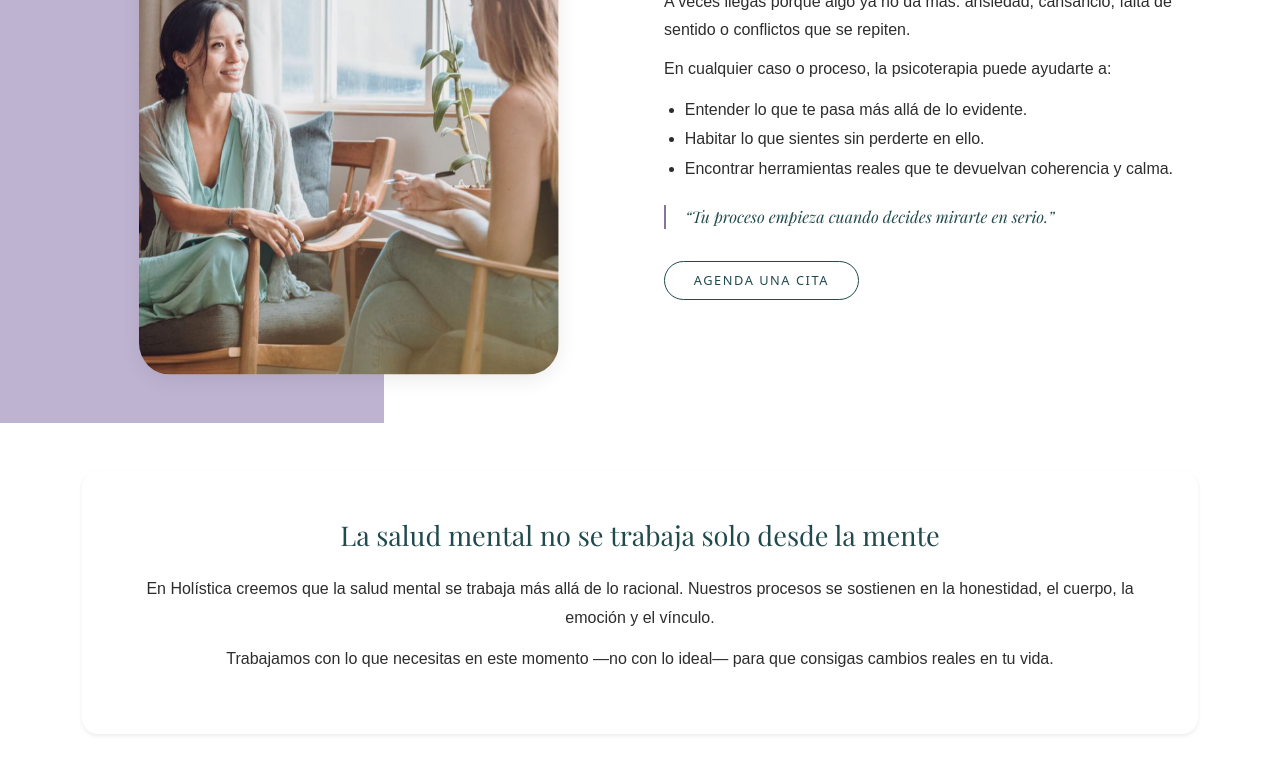
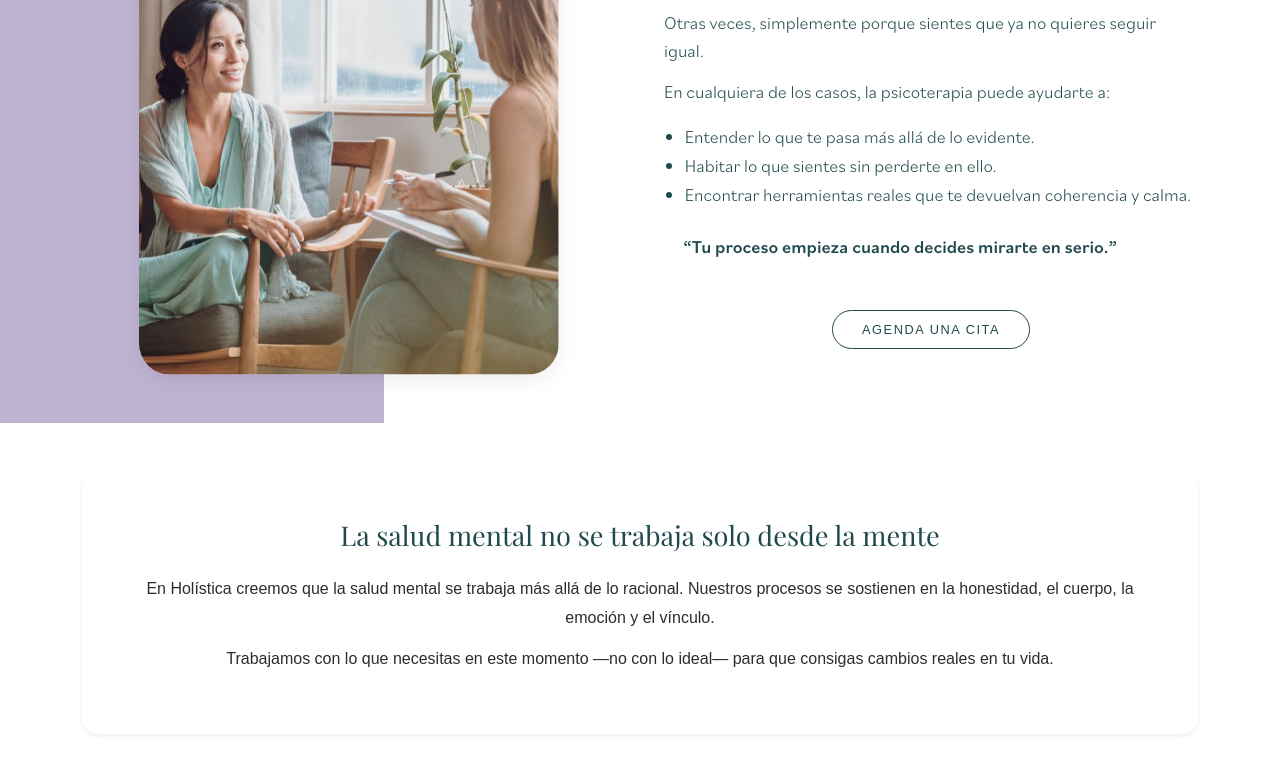
Before and after one commit to juankp3/holistica, a website: page psicoterapia.html in a window 1280 px wide. Shown: the part 363-1142 px from the top of the page. Drawn offline with nearby package versions, Linux system fonts and the light colour scheme; a web font is replaced by a local one.

```diff
--- a/psicoterapia.html
+++ b/psicoterapia.html
@@ -81,16 +81,17 @@
             </div>
           </div>
 
-          <div class="col-lg-6">
+          <div class="col-lg-6 text-body-lg">
             <h1 class="psico-title">Lo que te pasa no es el problema. Ignorarlo, sí</h1>
 
-            <p class="psico-text">
-              A veces llegas porque algo ya no da más: ansiedad, cansancio, falta de sentido o conflictos que se
-              repiten.
+            <p>
+              A veces llegas porque algo ya no da más: ansiedad, cansancio, falta de sentido o conflictos que se repiten.
             </p>
-
-            <p class="psico-text">
-              En cualquier caso o proceso, la psicoterapia puede ayudarte a:
+            <p>
+              Otras veces, simplemente porque sientes que ya no quieres seguir igual.
+            </p>
+            <p>
+              En cualquiera de los casos, la psicoterapia puede ayudarte a:
             </p>
 
             <ul class="psico-list">
@@ -103,7 +104,7 @@
               “Tu proceso empieza cuando decides mirarte en serio.”
             </blockquote>
 
-            <a href="#" class="btn btn-outline-dark mt-3">Agenda una cita</a>
+            <a href="#" class="btn btn-outline-dark mt-5">Agenda una cita</a>
           </div>
 
         </div>
--- a/src/sass/abstracts/_base.sass
+++ b/src/sass/abstracts/_base.sass
@@ -16,6 +16,7 @@
   font-size: $font-h2
   line-height: 1.25
   font-weight: 100
+  letter-spacing: $space-xxxs
 h3
   font-size: $font-h3
   line-height: 1.3
@@ -23,7 +24,6 @@
 
 .text-body-lg
   font-family: "Bilo", sans-serif
-  font-size: 1.25rem
-  line-height: 1.8
+  font-size: $font-lg
+  line-height: 1.6
   font-weight: 300
-  color: $text-main
--- a/src/sass/components/_nosotros.sass
+++ b/src/sass/components/_nosotros.sass
@@ -87,10 +87,10 @@
     font-weight: 500
 
   p
-    font-family: 'Bilo', sans-serif
-    font-size: $font-xl
-    line-height: 1.8
-    font-weight: 300
+    // font-family: 'Bilo', sans-serif
+    // font-size: $font-xl
+    // line-height: 1.8
+    // font-weight: 300
     color: $text-main
     margin-bottom: 1rem
 
@@ -129,14 +129,13 @@
     line-height: 1.3
     color: white
   .history-text
-    font-size: $font-xl
-    line-height: 1.5
-    font-weight: 300
     color: white
 
 .section-team-intro
   color: $text-light
   text-align: center
+  h2
+    margin-bottom: 1.5rem
   .section-team-intro-content
     background: $secondary
     padding: 4rem 0
@@ -171,13 +170,9 @@
     font-weight: 200
     margin-bottom: 1.5rem
   p
-    font-family: 'Bilo', sans-serif
-    font-size: $font-xl
-    line-height: 1.8
     max-width: 700px
     margin: 0 auto
-    font-weight: 300
-    color: $text-light
+    color: white
 
 .team-founder
   padding: 8rem 0
--- a/src/sass/components/_psicoterapia.sass
+++ b/src/sass/components/_psicoterapia.sass
@@ -2,11 +2,8 @@
   position: relative
   overflow: hidden
   background: linear-gradient(to right, $hol-purple-light 36%, #ffffff 36%)
-  // Opcional: si quieres que en tablet/celular el fondo NO sea dividido
   @include media-macro()
     background: linear-gradient(to right, $hol-purple-light 30%, #ffffff 30%)
-  // @media (max-width: 991px)
-  //   background: $hol-purple-light
   .hero-img-wrapper
     max-width: 420px
     margin: 0 auto
@@ -26,34 +23,26 @@
     font-weight: 300
     color: $primary
     margin-bottom: 1rem
-
-  .psico-text
-    font-family: 'Bilo', sans-serif
-    font-size: $font-md
-    line-height: 1.7
-    color: $text-main
+  p
+    color: $primary
     margin-bottom: .75rem
 
   .psico-list
     margin: 1rem 0 1.5rem 0
     padding-left: 1.3rem
-    font-family: 'Bilo', sans-serif
-    font-size: $font-md
-    color: $text-main
-
+    color: $primary
     li
-      margin-bottom: .35rem
-
+      margin-bottom: 0
   .psico-quote
     margin-top: 1.5rem
     padding-left: 1.2rem
-    border-left: 2px solid $hol-purple-dark
-    font-family: 'PlayfairDisplay'
-    font-size: 1rem
     color: $primary
-    font-style: italic
-
+    font-weight: 500
   .btn.btn-outline-dark
+    display: block
+    margin-left: auto
+    margin-right: auto
+    width: fit-content
     border-radius: 999px
     padding: .55rem 1.8rem
     font-size: .8rem
```
Also changed, not shown: quienes-somos.html (+5 -5 lines), public/css/main.css, public/css/main.min.css.
